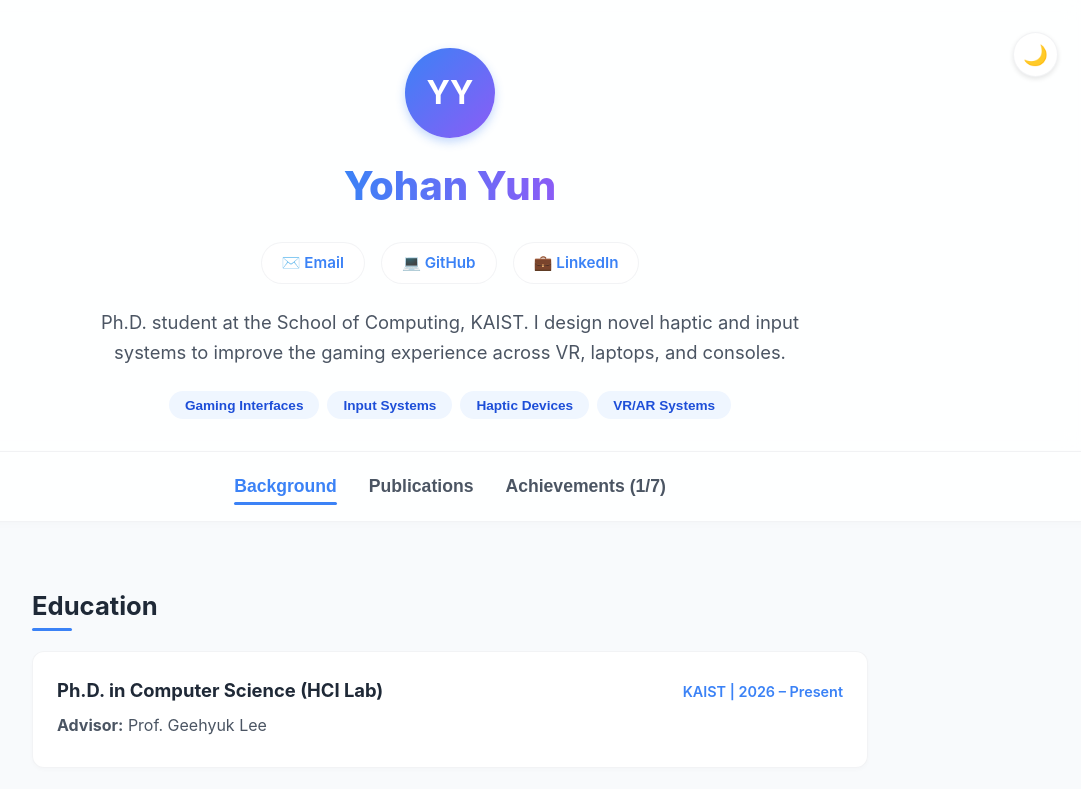
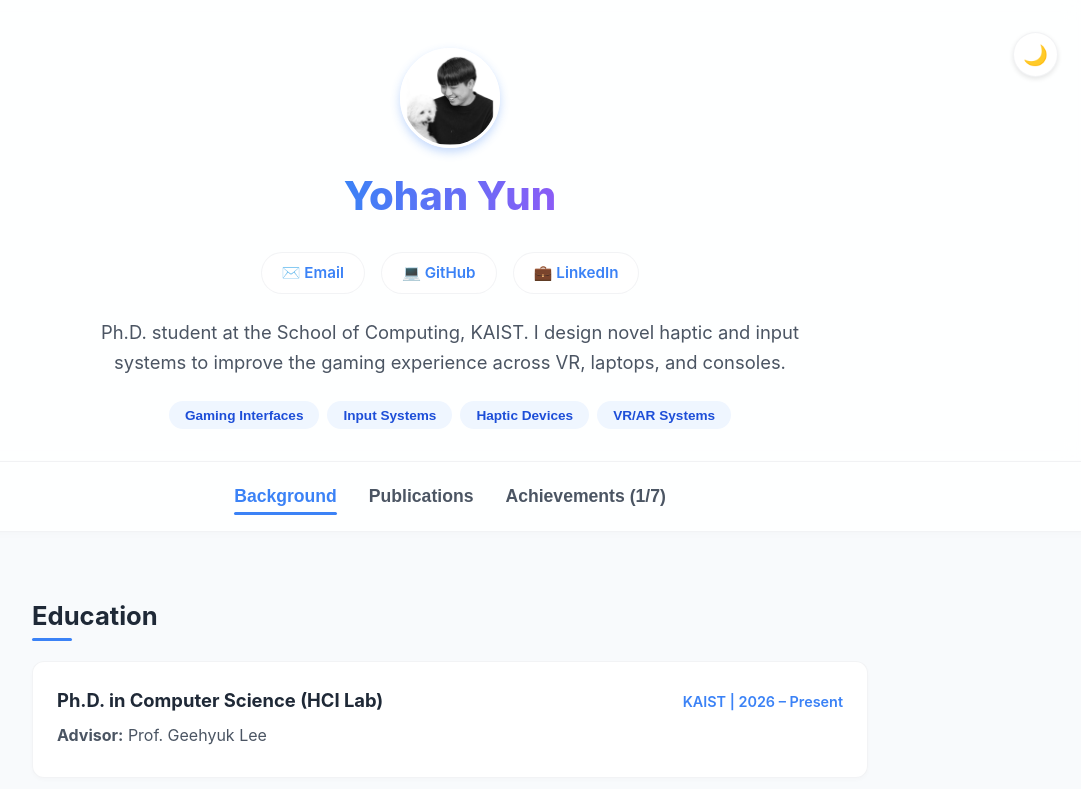
Before and after one commit to JohnnyYoungster/JohnnyYoungster.github.io, a plain HTML site: page index.html in a window 1280 px wide. Shown: the top 789 px of the page, without its empty margins (190-1271 px from the left). Drawn offline with Linux system fonts and the light colour scheme.

Commit message:
profile pic updated

```diff
--- a/index.html
+++ b/index.html
@@ -123,7 +123,7 @@
         }
 
         /* Clickable Avatar */
-        .avatar {
+        /* .avatar {
             width: 90px;
             height: 90px;
             border-radius: 50%;
@@ -142,8 +142,24 @@
 
         .avatar:active {
             transform: scale(0.9);
+        } */
+
+        /* Clickable Avatar Image */
+        .avatar {
+            width: 100px;
+            height: 100px;
+            border-radius: 50%;
+            object-fit: cover; /* This keeps your photo perfectly proportioned */
+            cursor: pointer;
+            user-select: none;
+            transition: transform 0.1s ease;
+            box-shadow: 0 4px 10px rgba(59, 130, 246, 0.3);
+            border: 3px solid var(--card-bg); /* Adds a clean border */
         }
 
+        .avatar:active {
+            transform: scale(0.9);
+        }
         h1 {
             font-size: 2.5rem;
             background: linear-gradient(90deg, var(--primary-color), var(--accent-color));
@@ -521,7 +537,9 @@
         </button>
 
         <div class="profile-container">
-            <div class="avatar" id="avatar" onclick="handleAvatarClick()">YY</div>
+            <!-- <div class="avatar" id="avatar" onclick="handleAvatarClick()">YY</div>
+              -->
+            <img src="profile.jpg" alt="Yohan Yun" class="avatar" id="avatar" onclick="handleAvatarClick()">
             <h1>Yohan Yun</h1>
         </div>
 
```
Also changed, not shown: profile.jpg (added).
